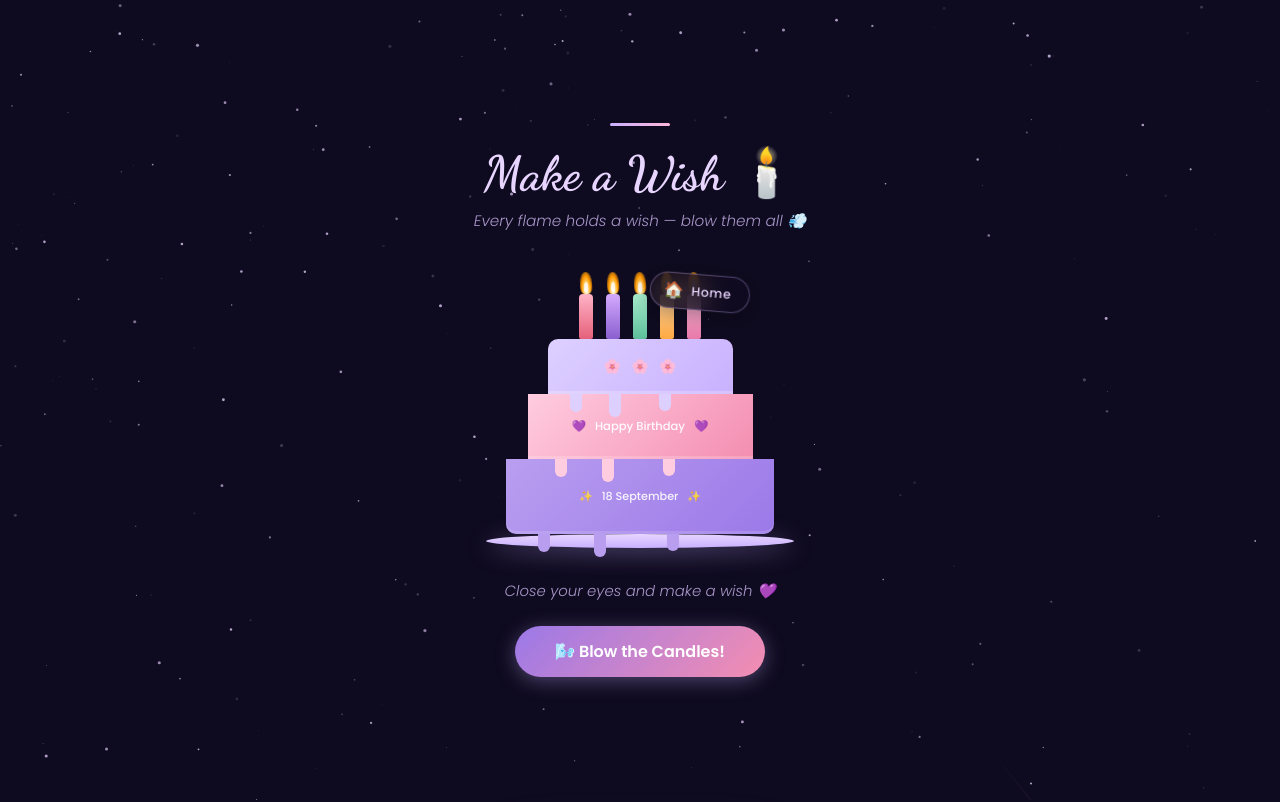
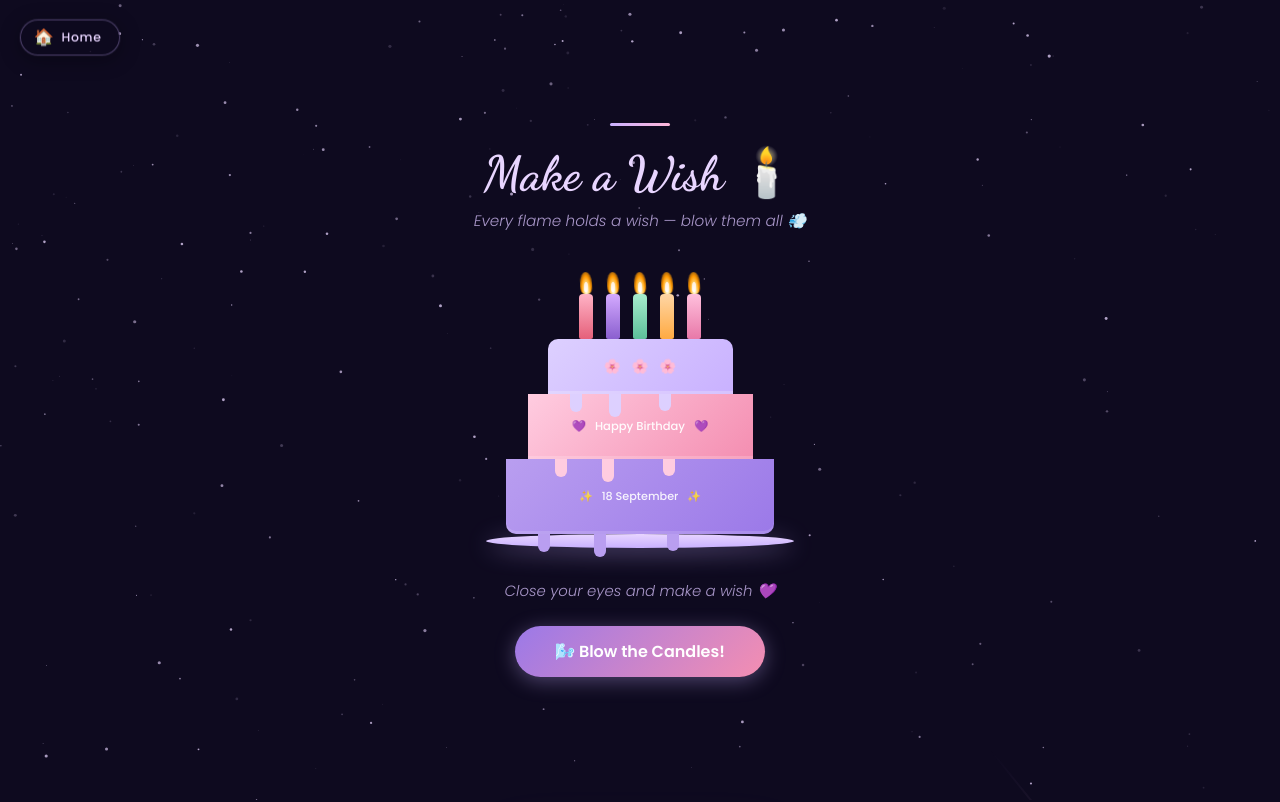
Before and after one commit to task-masterr01/DP-Birthday-Portfolio, a React (Vite) app: page /cake in a window 1280 px wide. Shown: the top 802 px of the page. Built offline with nearby package versions, Linux system fonts and the light colour scheme; a web font is replaced by a local one.

Commit message:
feat: bind bobbing home button to PageTransition for per-page rendering

```diff
--- a/src/App.jsx
+++ b/src/App.jsx
@@ -1,7 +1,6 @@
 import './index.css';
 import { Routes, Route, Navigate } from 'react-router-dom';
 import CanvasEffects from './components/CanvasEffects';
-import HomeButton from './components/HomeButton';
 import Hero from './components/Hero';
 import Cake from './components/Cake';
 import Gallery from './components/Gallery';
@@ -12,7 +11,6 @@ function App() {
   return (
     <>
       <CanvasEffects />
-      <HomeButton />
       <Routes>
         <Route path="/" element={<Hero />} />
         <Route path="/cake" element={<Cake />} />
--- a/src/components/HomeButton.jsx
+++ b/src/components/HomeButton.jsx
@@ -1,10 +1,8 @@
-import { useState } from 'react';
-import { useNavigate, useLocation } from 'react-router-dom';
+import { useLocation, useNavigate } from 'react-router-dom';
 
-export default function HomeButton() {
+export default function HomeButton({ exiting, setExiting }) {
   const navigate = useNavigate();
   const location = useLocation();
-  const [exiting, setExiting] = useState(false);
 
   // Only show on pages other than home
   if (location.pathname === '/') return null;
@@ -12,8 +10,9 @@ export default function HomeButton() {
   const handleHome = () => {
     if (exiting) return;
     setExiting(true);
-    setTimeout(() => navigate('/'), 400);
+    setTimeout(() => navigate('/'), 600); // match PageTransition exit duration
   };
+
 
   return (
     <div className={`home-roamer ${exiting ? 'home-btn-exit' : ''}`}>
--- a/src/components/PageTransition.jsx
+++ b/src/components/PageTransition.jsx
@@ -1,5 +1,6 @@
 import { useState, useEffect, useRef } from 'react';
 import { useNavigate } from 'react-router-dom';
+import HomeButton from './HomeButton';
 
 /**
  * Wraps a page in a full-screen container with a fade-up entrance animation.
@@ -46,6 +47,7 @@ export default function PageTransition({ children, nextPath, nextLabel }) {
       ref={containerRef}
       className={`page-transition ${visible ? 'page-enter' : ''} ${exiting ? 'page-exit' : ''}`}
     >
+      <HomeButton exiting={exiting} setExiting={setExiting} />
       <div className="page-content">
         {children}
       </div>
--- a/src/index.css
+++ b/src/index.css
@@ -160,11 +160,10 @@ footer{text-align:center;padding:2.5rem 1rem;color:var(--muted);font-size:.78rem
 
 /* ── HOME BUTTON ────────────────────────────────────── */
 .home-roamer{
-  position:fixed;
-  top:20%;
-  left:20%;
+  position:absolute;
+  top:clamp(.75rem,2vw,1.25rem);
+  left:clamp(.75rem,2vw,1.25rem);
   z-index:9999;
-  animation:roamScreen 20s cubic-bezier(.45,0,.55,1) infinite alternate;
   transition:opacity .4s ease,transform .4s ease;
 }
 .home-btn-exit{opacity:0;transform:scale(.5);}
```
